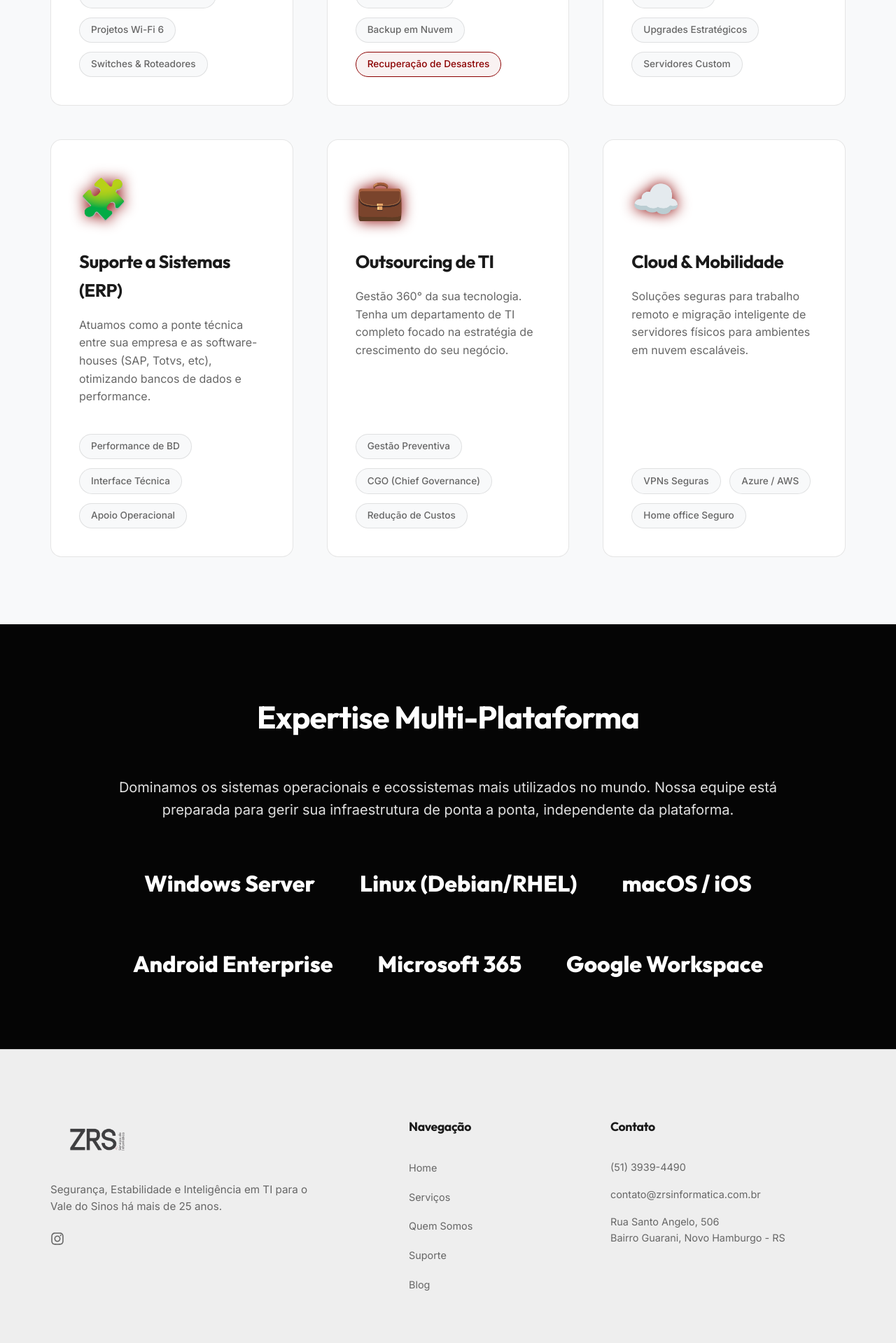
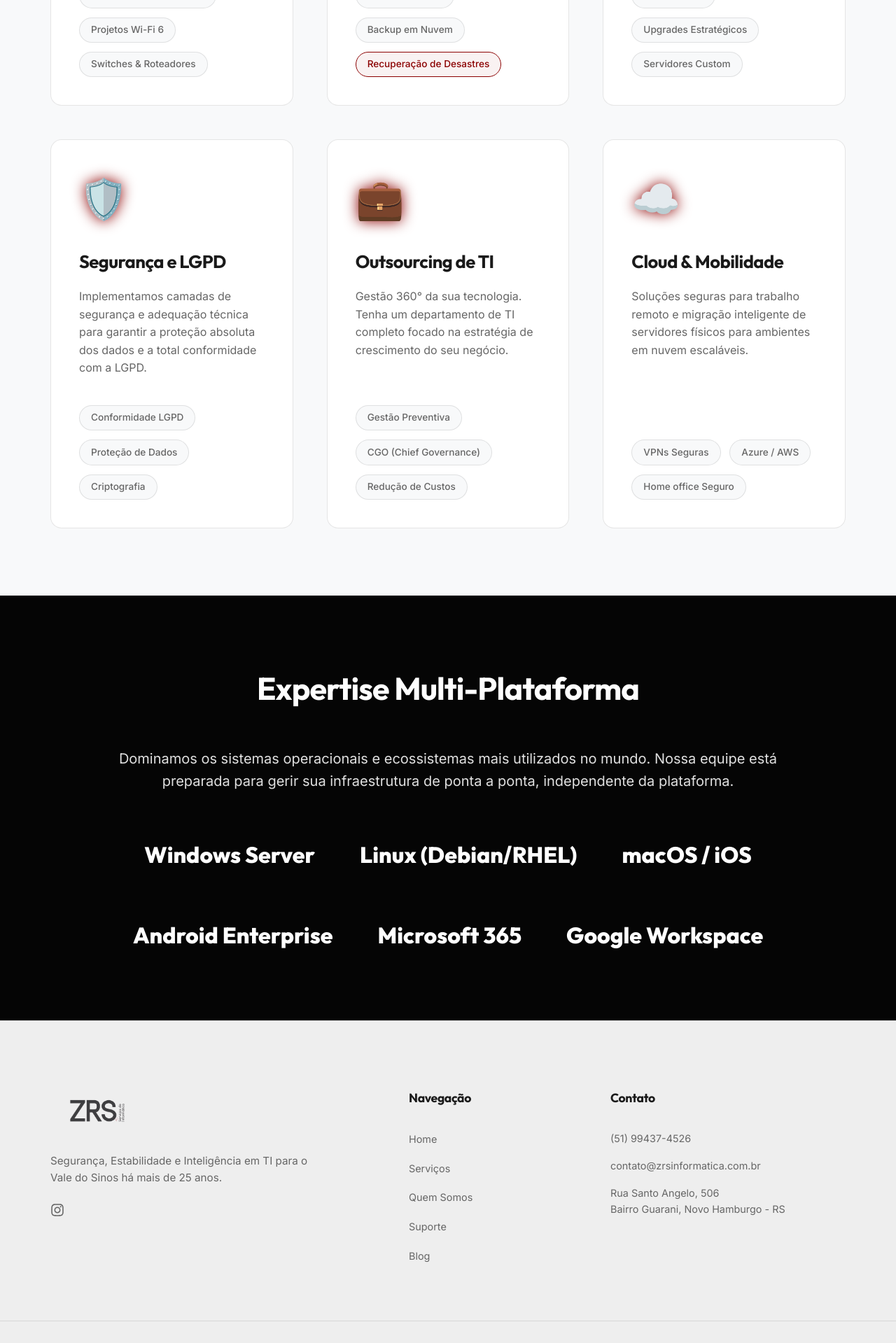
Before and after one commit to NicholasJoazeiro/ZRS-Inform-tica, a Node server app: page /servicos in a window 1280 px wide. Shown: the part 810-2729 px from the top of the page at 70% size. Run offline with Node 20, Linux system fonts and the light colour scheme.

Commit message:
Update WhatsApp number and replace ERP with Security/LGPD service

```diff
--- a/views/pages/index.ejs
+++ b/views/pages/index.ejs
@@ -153,7 +153,7 @@
             <div class="glass-card cta-box">
                 <h2>Pronto para profissionalizar sua TI?</h2>
                 <p>Garanta a estabilidade que sua empresa merece com um parceiro local e experiente.</p>
-                <a href="https://wa.me/555139394490" class="btn btn-primary">Solicitar Diagnóstico Gratuito</a>
+                <a href="https://wa.me/5551994374526" class="btn btn-primary">Solicitar Diagnóstico Gratuito</a>
             </div>
         </div>
     </section>
--- a/views/pages/post.ejs
+++ b/views/pages/post.ejs
@@ -15,7 +15,7 @@
         <div class="post-cta text-center" style="margin-top: 4rem;">
             <h3>Precisa de ajuda com a TI da sua empresa?</h3>
             <p style="color: var(--text-muted); margin-bottom: 2rem;">Entre em contato com nossos especialistas e solicite um diagnóstico gratuito.</p>
-            <a href="https://wa.me/555139394490" target="_blank" class="btn btn-primary">Falar com Consultor</a>
+            <a href="https://wa.me/5551994374526" target="_blank" class="btn btn-primary">Falar com Consultor</a>
         </div>
     </article>
 </main>
--- a/views/pages/servicos.ejs
+++ b/views/pages/servicos.ejs
@@ -44,13 +44,13 @@
             </div>
 
             <div class="glass-card service-card reveal" style="--delay: 0.4s">
-                <div class="card-icon glow-icon">🧩</div>
-                <h3 class="service-name">Suporte a Sistemas (ERP)</h3>
-                <p>Atuamos como a ponte técnica entre sua empresa e as software-houses (SAP, Totvs, etc), otimizando bancos de dados e performance.</p>
+                <div class="card-icon glow-icon">🛡️</div>
+                <h3 class="service-name">Segurança e LGPD</h3>
+                <p>Implementamos camadas de segurança e adequação técnica para garantir a proteção absoluta dos dados e a total conformidade com a LGPD.</p>
                 <div class="service-tags">
-                    <span>Performance de BD</span>
-                    <span>Interface Técnica</span>
-                    <span>Apoio Operacional</span>
+                    <span>Conformidade LGPD</span>
+                    <span>Proteção de Dados</span>
+                    <span>Criptografia</span>
                 </div>
             </div>
 
--- a/views/pages/suporte.ejs
+++ b/views/pages/suporte.ejs
@@ -71,7 +71,7 @@
             </div>
             <div class="plans-footer text-center">
                 <p>Agende uma reunião para um diagnóstico gratuito e descubra qual modelo melhor se adapta ao seu negócio.</p>
-                <a href="https://wa.me/555139394490" class="btn btn-primary">Solicitar Orçamento</a>
+                <a href="https://wa.me/5551994374526" class="btn btn-primary">Solicitar Orçamento</a>
             </div>
         </div>
     </section>
--- a/views/partials/footer.ejs
+++ b/views/partials/footer.ejs
@@ -29,7 +29,7 @@
 
         <div class="footer-contact">
             <h4 class="footer-heading">Contato</h4>
-            <p>(51) 3939-4490</p>
+            <p>(51) 99437-4526</p>
             <p>contato@zrsinformatica.com.br</p>
             <p>Rua Santo Angelo, 506<br>Bairro Guarani, Novo Hamburgo - RS</p>
         </div>
@@ -145,11 +145,11 @@
 
     <div class="whatsapp-float">
         <div class="whatsapp-menu" id="whatsapp-menu">
-            <a href="https://wa.me/555139394490?text=Olá,%20gostaria%20de%20um%20diagnóstico%20de%20infraestrutura" class="wa-option" target="_blank">
+            <a href="https://wa.me/5551994374526?text=Olá,%20gostaria%20de%20um%20diagnóstico%20de%20infraestrutura" class="wa-option" target="_blank">
                 <span class="wa-label">Comercial & Diagnóstico</span>
                 <span class="wa-icon">💼</span>
             </a>
-            <a href="https://wa.me/555139394490?text=Olá,%20preciso%20de%20suporte%20técnico" class="wa-option" target="_blank">
+            <a href="https://wa.me/5551994374526?text=Olá,%20preciso%20de%20suporte%20técnico" class="wa-option" target="_blank">
                 <span class="wa-label">Suporte Técnico</span>
                 <span class="wa-icon">🛠️</span>
             </a>
--- a/views/partials/header.ejs
+++ b/views/partials/header.ejs
@@ -25,7 +25,7 @@
         </nav>
 
         <div class="header-actions">
-            <a href="https://wa.me/555139394490" target="_blank" class="btn btn-primary btn-sm">Contato</a>
+            <a href="https://wa.me/5551994374526" target="_blank" class="btn btn-primary btn-sm">Contato</a>
         </div>
 
 
```
